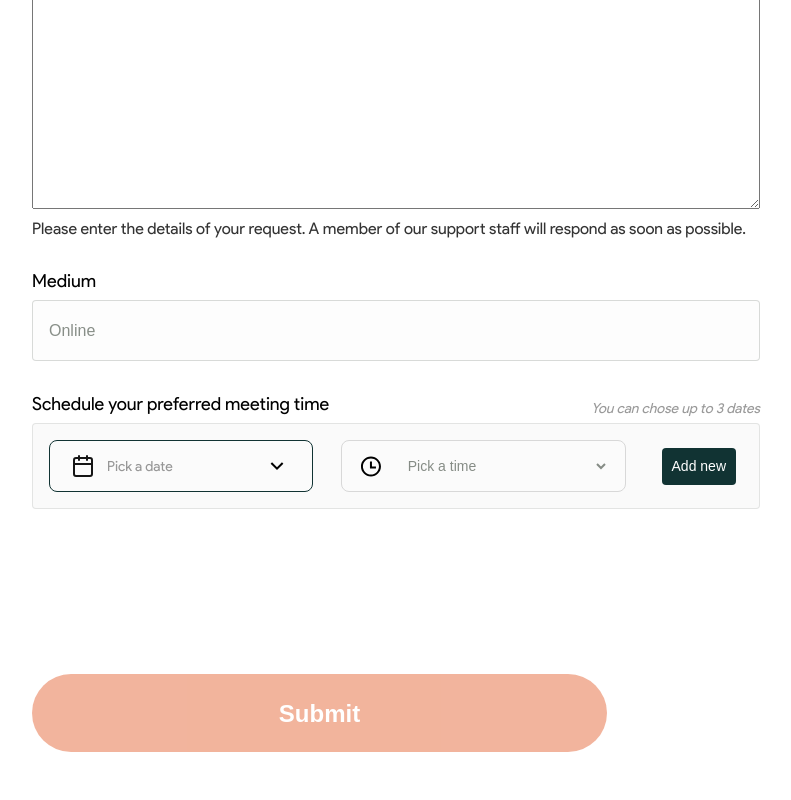
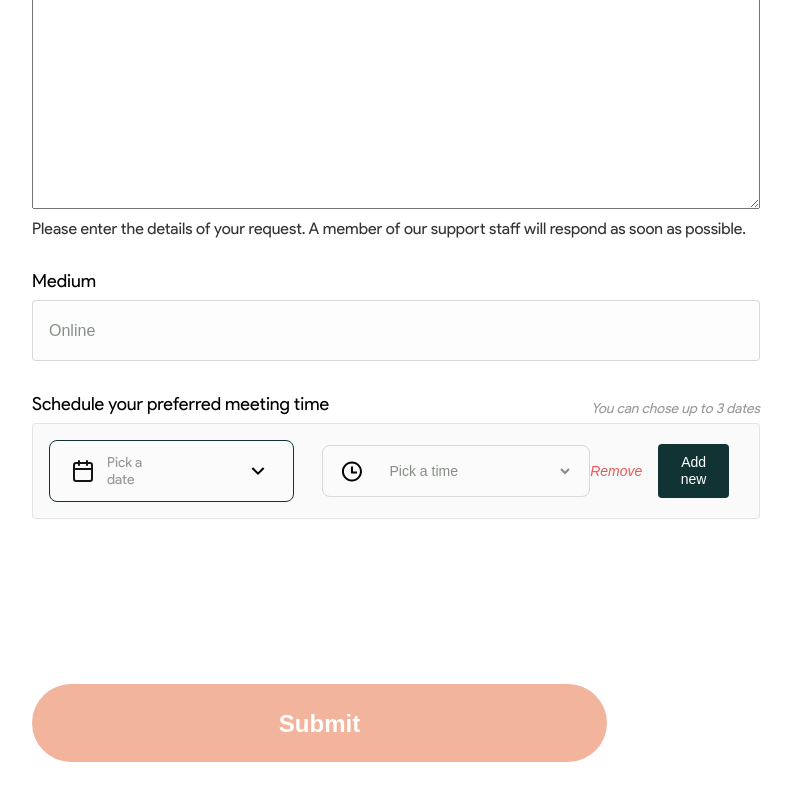
Before and after one commit to man-of-mind/build-with-us, a React (Create React App) app: page / in a window 1280 px wide. Shown: the part 1366-2166 px from the top of the page, without its empty margins (68-859 px from the left). Built offline with nearby package versions, Linux system fonts and the light colour scheme.

Commit message:
in progress

```diff
--- a/src/components/Content/Content.module.scss
+++ b/src/components/Content/Content.module.scss
@@ -144,7 +144,7 @@
                 border: 1px solid rgba(19, 32, 19, 0.1);
                 border-radius: 4px;
                 display: flex;
-                padding: 16px 23px 16px 16px;
+                padding: 16px 0px 16px 16px;
                 align-items: center;
                 margin-bottom: 8px;
                 .datepicker {
@@ -189,9 +189,10 @@
                         outline: none;
                     }
                 }
-                button {
+                .add-button {
                     justify-self: end;
                     margin-left: auto;
+                    margin-right: 30px;
                     background: #113333;
                     border-radius: 4px;
                     padding: 10px;
@@ -202,8 +203,22 @@
                     border: none;
                     cursor: pointer;
                 }
-                button:disabled {
+                .add-button:disabled {
                     display: none;
+                }
+                .remove-button {
+                    justify-self: end;
+                    margin-left: auto;
+                    border: none;
+                    outline: none;
+                    background: none;
+                    padding: 0;
+                    font-weight: 400;
+                    font-size: 14px;
+                    line-height: 17px;
+                    color: #EB5757;
+                    margin-right: 16px;
+                    cursor: pointer;
                 }
             }
         }
--- a/src/components/Content/Content.tsx
+++ b/src/components/Content/Content.tsx
@@ -132,7 +132,8 @@ const Content = () => {
                     </select>
                 </div>
 
-                <button onClick={() => addNewDateTime(schedule)} disabled={scheduleData[schedule].disabled}>Add new</button>
+                <button className={styles['remove-button']}><i>Remove</i></button>
+                <button className={styles['add-button']} onClick={() => addNewDateTime(schedule)} disabled={scheduleData[schedule].disabled}>Add new</button>
 
             </div>
             {scheduleData[schedule].isOpen && (
```
